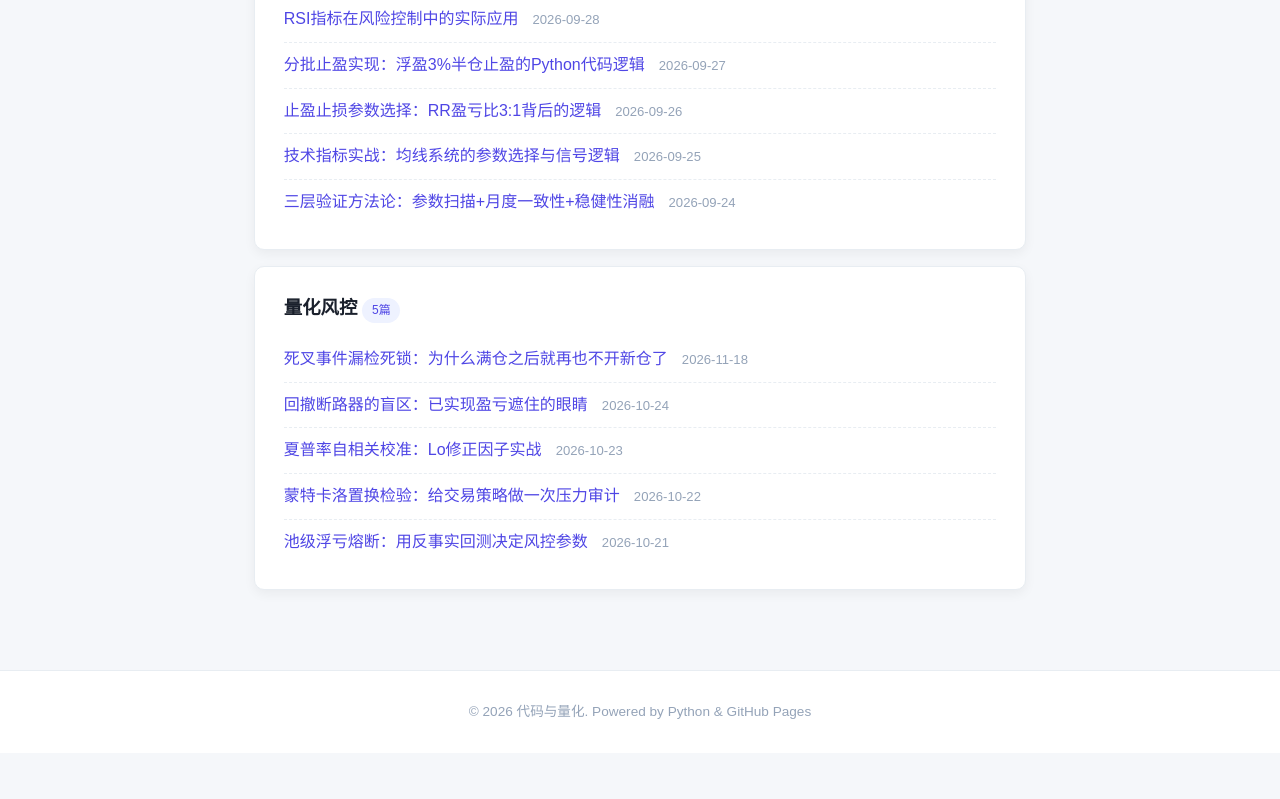
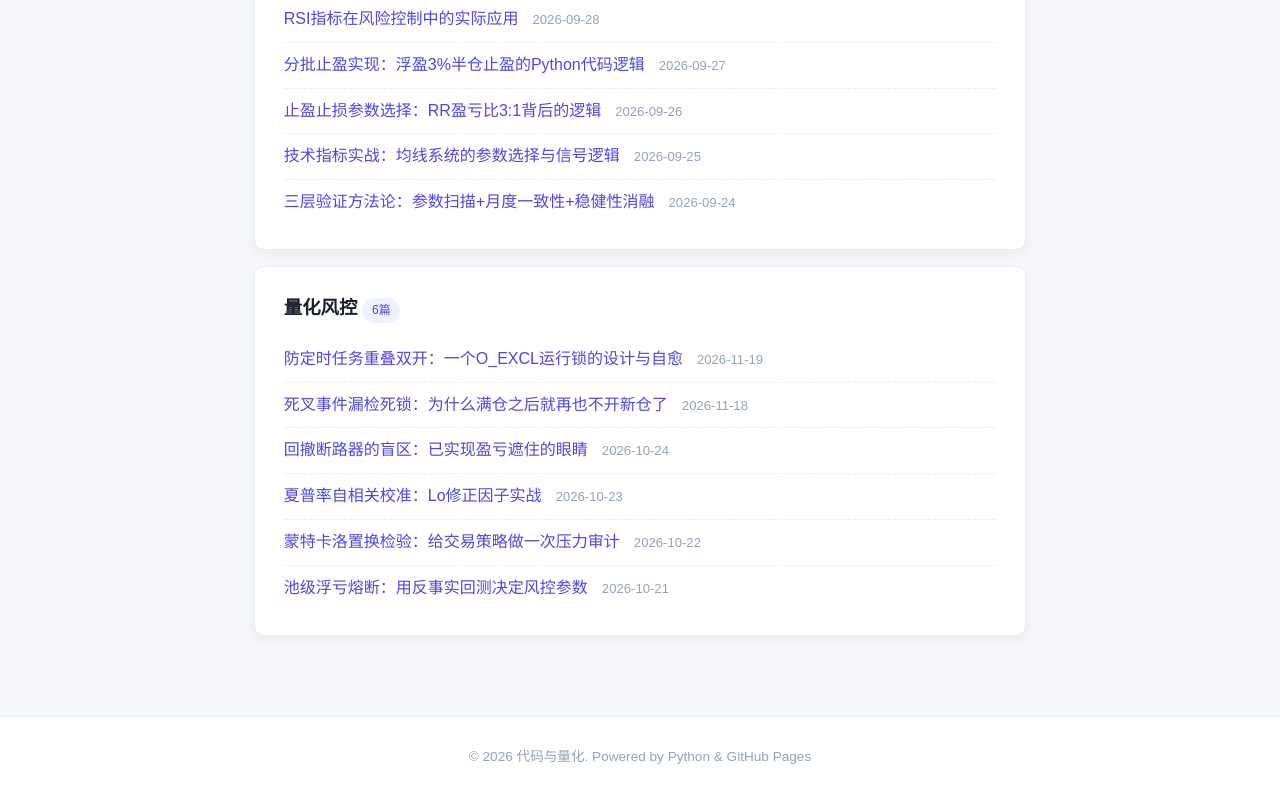
Before and after one commit to mattleeee/quant-blog, a plain HTML site: page docs/categories.html in a window 1280 px wide. Shown: the part 3648-4447 px from the top of the page. Before the commit the page ends 4401 px from the top, so only its background shows below. Drawn offline with nearby package versions, Linux system fonts and the light colour scheme.

Commit message:
发布文章 2026-11-19 09:00

```diff
--- a/docs/categories.html
+++ b/docs/categories.html
@@ -130,8 +130,9 @@
             </ul>
         </div>
         <div class="category-section">
-            <h2>量化风控 <span class="tag-badge">5篇</span></h2>
+            <h2>量化风控 <span class="tag-badge">6篇</span></h2>
             <ul>
+                <li><a href="/posts/106.html">防定时任务重叠双开：一个O_EXCL运行锁的设计与自愈</a> <span>2026-11-19</span></li>
                 <li><a href="/posts/105.html">死叉事件漏检死锁：为什么满仓之后就再也不开新仓了</a> <span>2026-11-18</span></li>
                 <li><a href="/posts/54.html">回撤断路器的盲区：已实现盈亏遮住的眼睛</a> <span>2026-10-24</span></li>
                 <li><a href="/posts/53.html">夏普率自相关校准：Lo修正因子实战</a> <span>2026-10-23</span></li>
```
